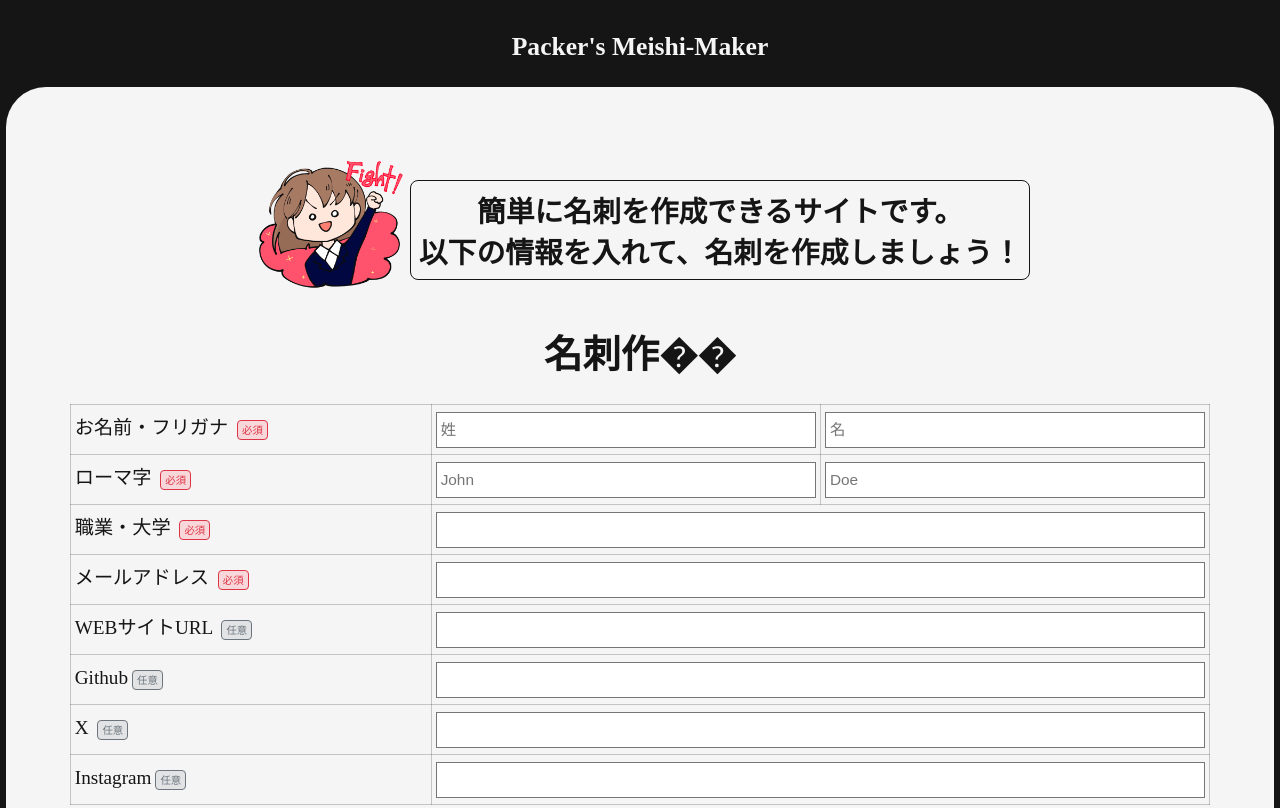
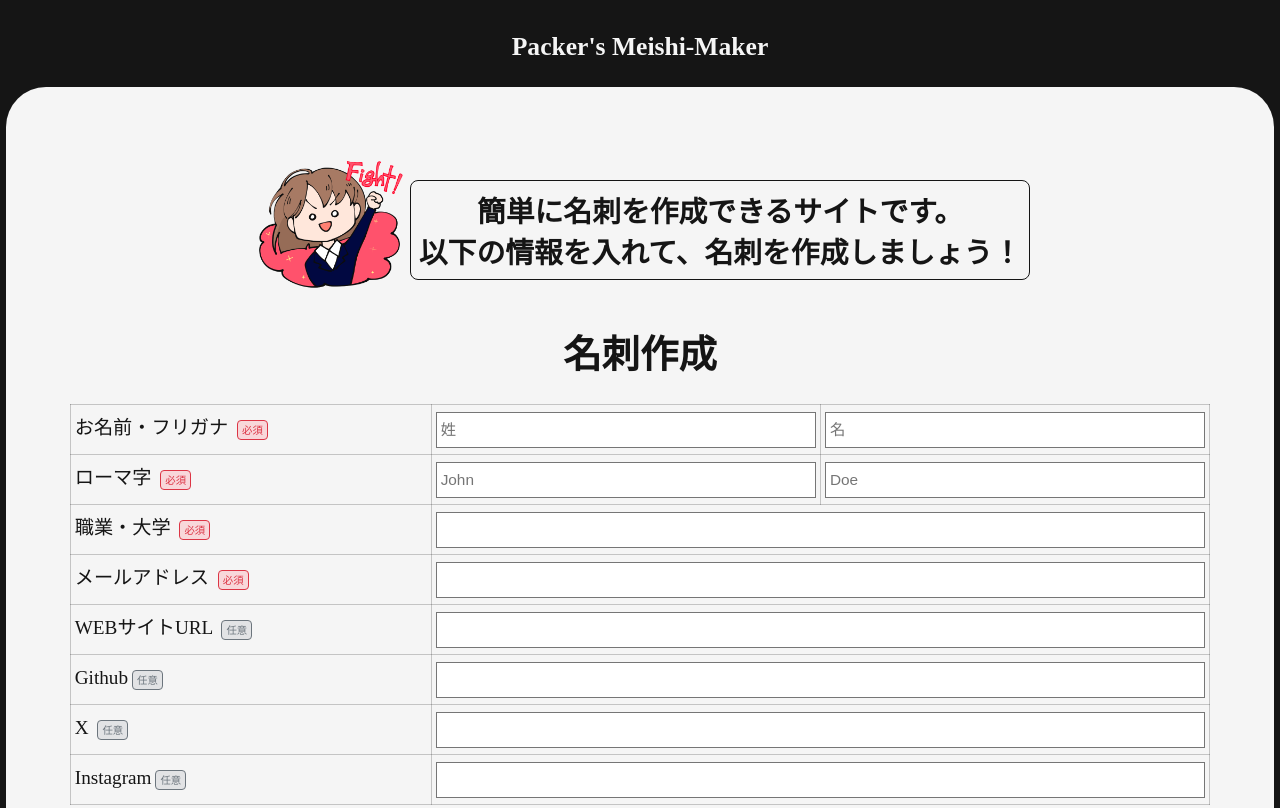
Before and after one commit to RomaruDaze/Meishi-Maker, a plain HTML site: page index.html in a window 1280 px wide. Shown: the top 808 px of the page. Drawn offline with Linux system fonts and the light colour scheme.

Commit message:
index title update

```diff
--- a/index.html
+++ b/index.html
@@ -20,7 +20,7 @@
             <h3 class="title-text">簡単に名刺を作成できるサイトです。<br> 以下の情報を入れて、名刺を作成しましょう！</h3>
         </div>
         <div class="inputform">
-            <h1>名刺作��</h1>
+            <h1>名刺作成</h1>
             <table class="bordered-table">
                 <tr>
                     <td>お名前・フリガナ <p class="required">必須</p></td>
```
